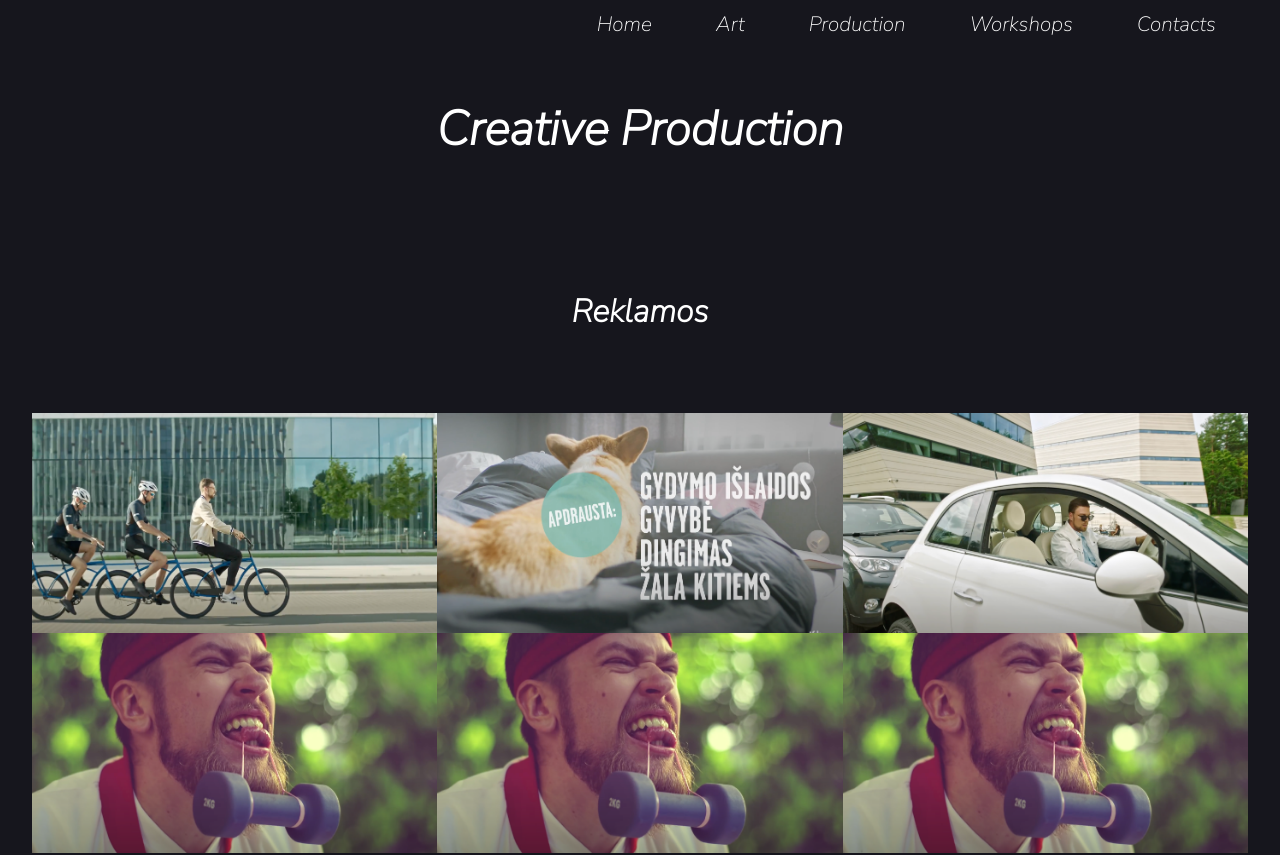
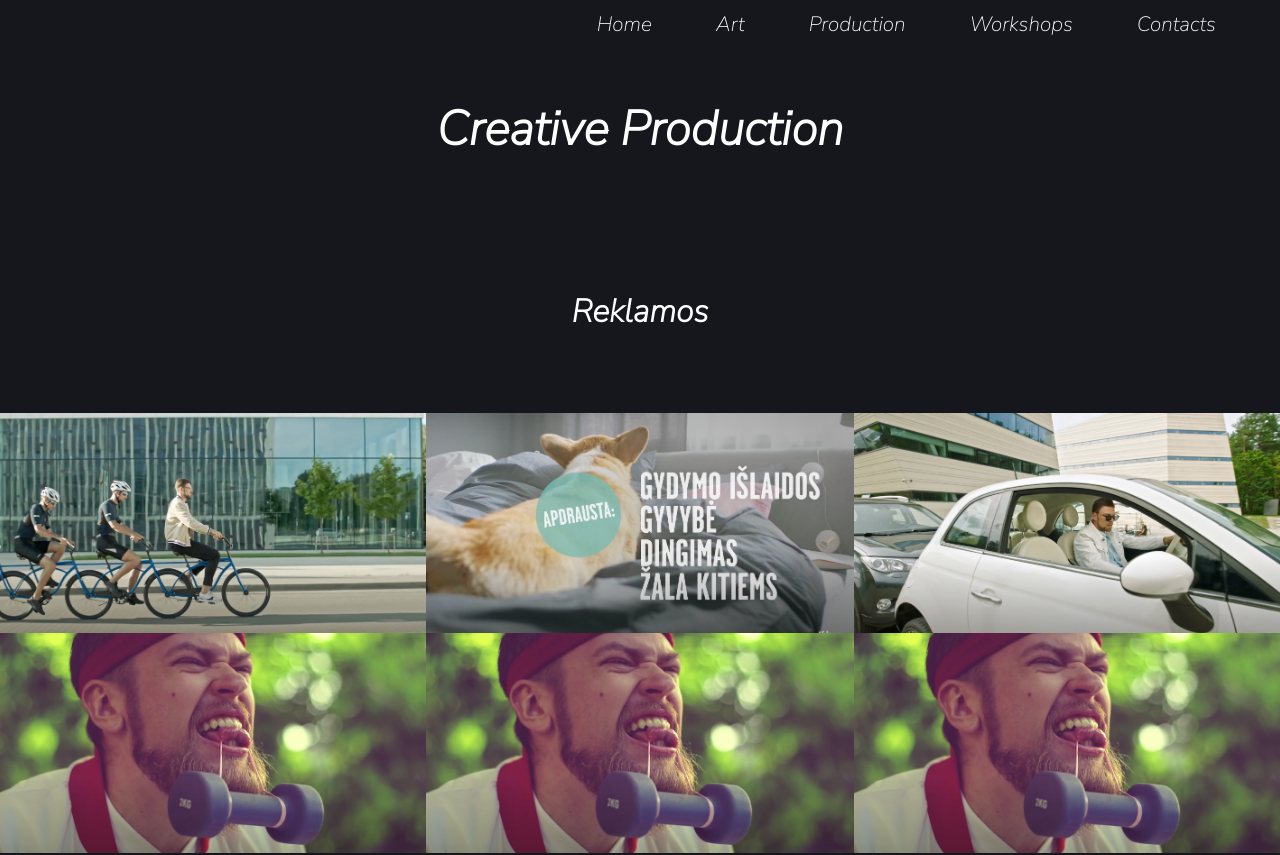
Before and after one commit to lipskij/easy, a Next.js app: page /creativeProduction in a window 1280 px wide. Shown: the top 855 px of the page. Built offline with nearby package versions, Linux system fonts and the light colour scheme.

Commit message:
feat: small changes

```diff
--- a/components/VideoModal.js
+++ b/components/VideoModal.js
@@ -109,7 +109,7 @@ const Item = ({ url, url2, txt }) => {
           margin: 0;
         }
         .gallery img {
-          width: 100%;
+          max-width: 100%;
           height: 220px;
         }
         .gallery-image {
--- a/styles/Art.module.css
+++ b/styles/Art.module.css
@@ -2,9 +2,8 @@
   flex: 1;
   display: flex;
   flex-direction: column;
-  justify-content: flex-start;
+  justify-content: center;
   align-items: center;
-  padding: 3rem 0 5rem 0;
   width: 95vw;
   margin: 0 auto;
 }
--- a/styles/CreativeProduction.module.css
+++ b/styles/CreativeProduction.module.css
@@ -27,15 +27,16 @@
   display: grid;
   grid-template-columns: repeat(3, 1fr);
   justify-content: center;
-  width: 95vw;
+  width: 90vw;
 }
 
 .commercialSection img {
-  width: 100%;
+  min-width: 100%;
   height: 220px;
 }
 
 .commercialSection picture {
+  min-width: 100%;
   height: 220px;
 }
 .commercialSection div {
@@ -59,7 +60,7 @@
 }
 .onHoverDiv p {
   margin: 0.5rem 0 0.5rem 0;
-  max-width: 450px;
+  min-width: 100%;
 }
 .onHoverDiv img {
   opacity: 40%;
@@ -162,7 +163,6 @@
 
 .slide {
   width: 85vw;
-  height: 50vh;
   margin: 0 auto;
   justify-content: center;
 }
```
Also changed, not shown: components/VideoData.js (+20 -18 lines).
